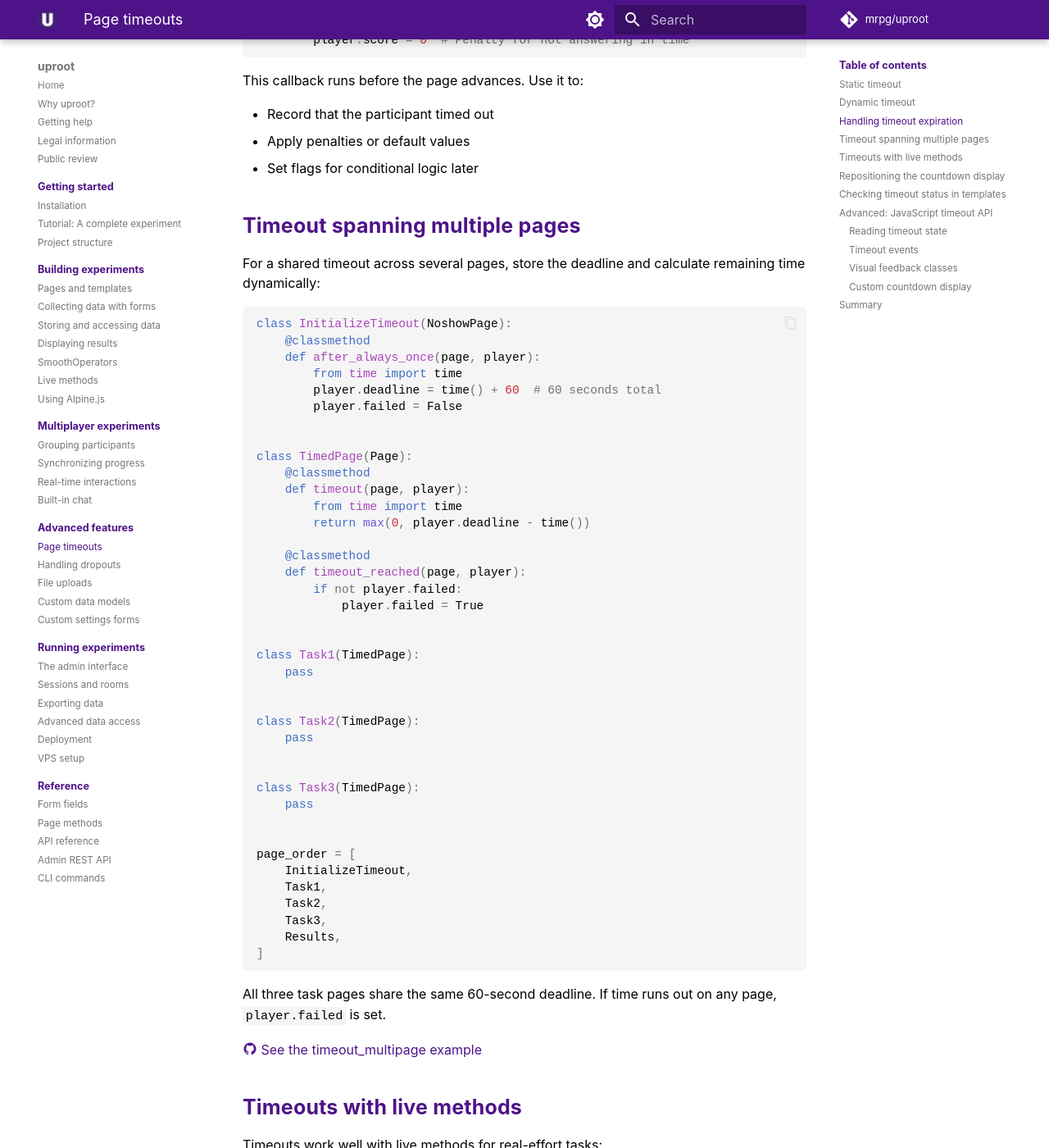
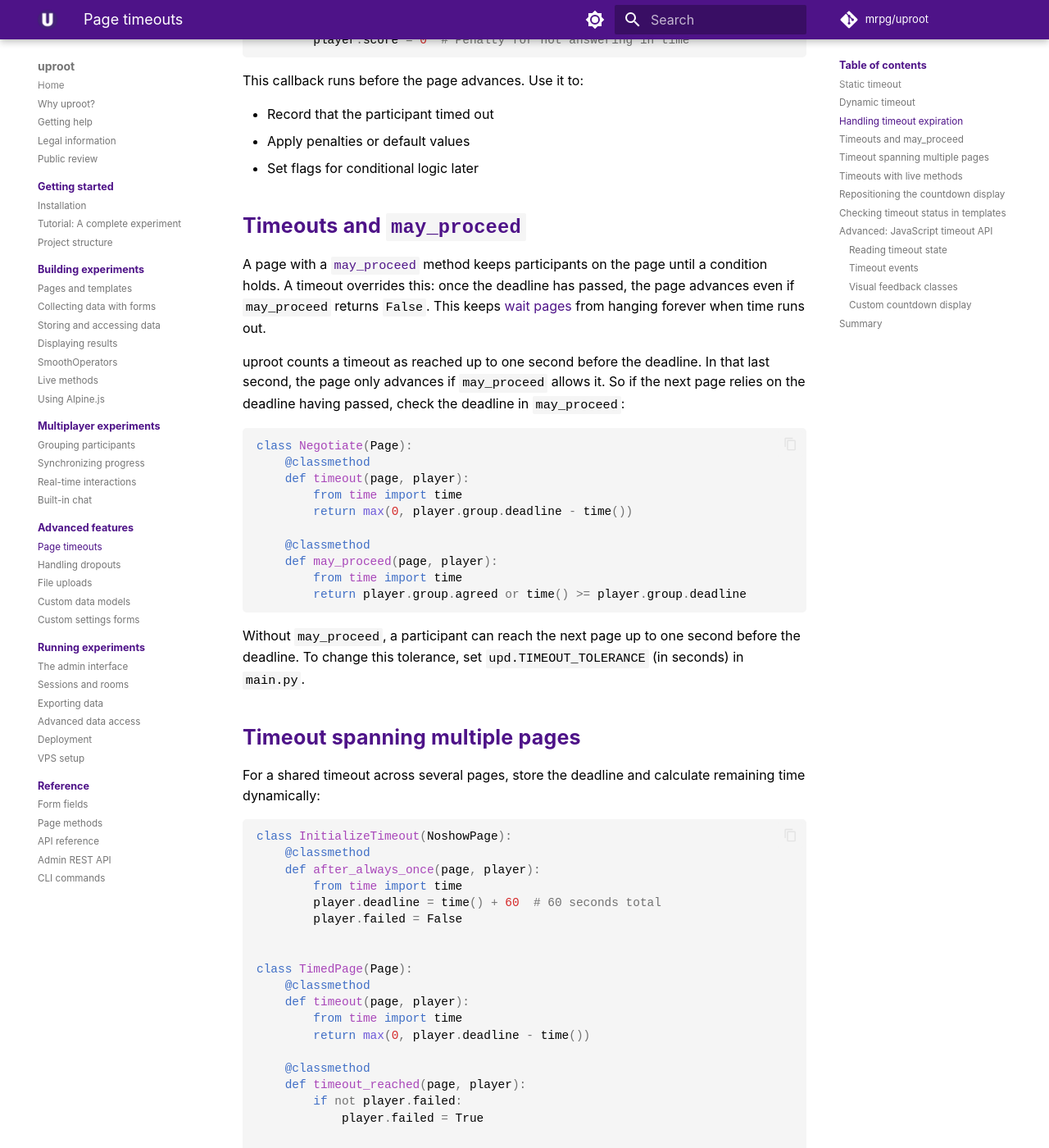
Before and after one commit to mrpg/uproot-docs, an MkDocs documentation site: the page built from docs/advanced/timeouts.md, in a window 1280 px wide and 1400 px high, scrolled down 1101 px. Shown: the whole window at 82% size. Built offline with MkDocs 1.6.1 and Material for MkDocs 9.7.7, drawn with Linux system fonts in a browser that asks for light colours; some web fonts are replaced; comment, search, counter and statistics services are not loaded.

Commit message:
Document how timeouts interact with may_proceed
Explain that a timeout overrides may_proceed after the deadline, and
that within the one-second tolerance before it, the page only advances
if may_proceed allows it.

````diff
--- a/docs/advanced/timeouts.md
+++ b/docs/advanced/timeouts.md
@@ -48,6 +48,27 @@ This callback runs before the page advances. Use it to:
 - Record that the participant timed out
 - Apply penalties or default values
 - Set flags for conditional logic later
+
+## Timeouts and `may_proceed`
+
+A page with a [`may_proceed`](../reference/page-methods.md#may_proceed) method keeps participants on the page until a condition holds. A timeout overrides this: once the deadline has passed, the page advances even if `may_proceed` returns `False`. This keeps [wait pages](../multiplayer/synchronization.md) from hanging forever when time runs out.
+
+uproot counts a timeout as reached up to one second before the deadline. In that last second, the page only advances if `may_proceed` allows it. So if the next page relies on the deadline having passed, check the deadline in `may_proceed`:
+
+```python
+class Negotiate(Page):
+    @classmethod
+    def timeout(page, player):
+        from time import time
+        return max(0, player.group.deadline - time())
+
+    @classmethod
+    def may_proceed(page, player):
+        from time import time
+        return player.group.agreed or time() >= player.group.deadline
+```
+
+Without `may_proceed`, a participant can reach the next page up to one second before the deadline. To change this tolerance, set `upd.TIMEOUT_TOLERANCE` (in seconds) in `main.py`.
 
 ## Timeout spanning multiple pages
 
--- a/docs/reference/page-methods.md
+++ b/docs/reference/page-methods.md
@@ -21,7 +21,7 @@ For a forward visit to a page, the lifecycle is:
 13. **`after_once`:** Run once per player, on first successful submission only.
 14. **`after_always_once`:** Run once after this page position is submitted.
 
-The `timeout` method configures the deadline while the page is rendered. The browser submits when the deadline is reached. If the server receives a request after the deadline, `timeout_reached` handles that request before normal form processing; validation and `may_proceed` are skipped, and the page advances. A direct visit to the current page can omit `early`, because that hook runs when entering a new page position.
+The `timeout` method configures the deadline while the page is rendered. The browser submits when the deadline is reached. If the server receives a request after the deadline, `timeout_reached` handles that request before normal form processing, `may_proceed` is skipped, and the page advances. Valid form data is saved; invalid data is discarded without an error message. uproot counts a request up to `upd.TIMEOUT_TOLERANCE` seconds (default: 1) before the deadline as timed out, too, but only if `may_proceed` allows the page to advance. See [Timeouts and `may_proceed`](../advanced/timeouts.md#timeouts-and-may_proceed). A direct visit to the current page can omit `early`, because that hook runs when entering a new page position.
 
 ## `show`
 
@@ -233,6 +233,9 @@ def may_proceed(page, player):
 | `player` | The current player |
 | **Returns** | `bool`: `True` to allow proceeding (default), `False` to block |
 
+!!! note
+    A page [timeout](#timeout) overrides `may_proceed` once the deadline has passed. See [Timeouts and `may_proceed`](../advanced/timeouts.md#timeouts-and-may_proceed).
+
 ## `after_once`
 
 Runs **once per player**, after the first forward submission. Does not run on back navigation or revisits.
````
